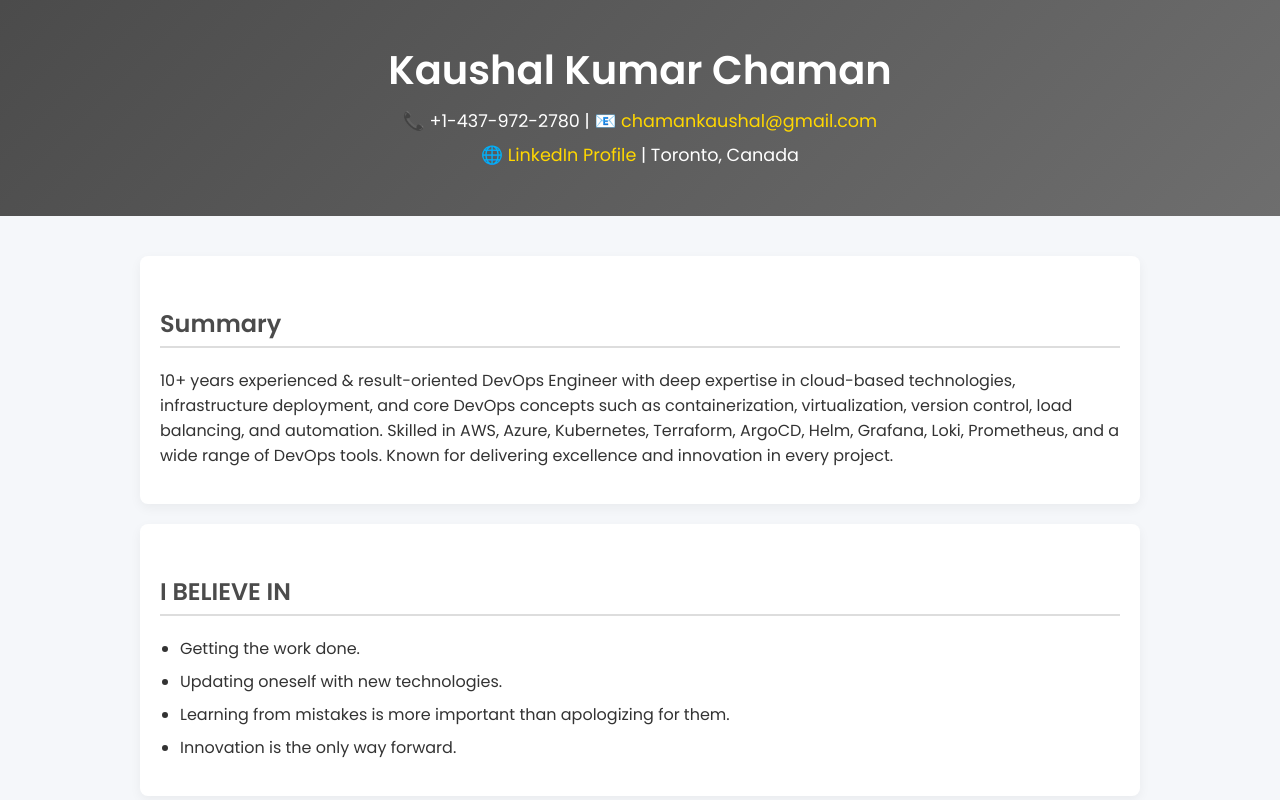
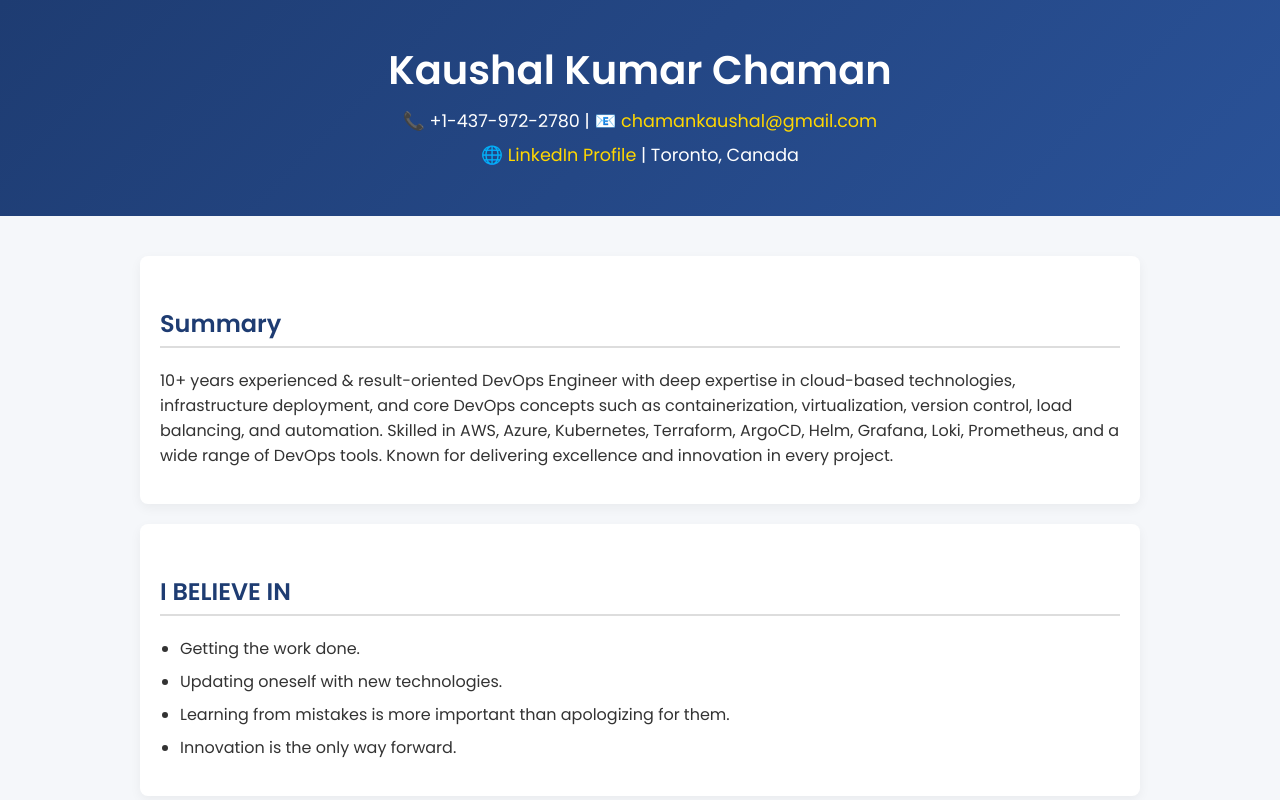
Before and after one commit to chaman53/kaushalchaman, a plain HTML site: page index.html in a window 1280 px wide. Shown: the top 800 px of the page. Drawn offline with Linux system fonts and the light colour scheme.

Commit message:
Update index.html

```diff
--- a/index.html
+++ b/index.html
@@ -15,7 +15,7 @@
             color: #333;
         }
         header {
-            background: linear-gradient(135deg, #4b4b4b, #6e6e6e); /* Grey gradient */
+            background: linear-gradient(135deg, #1e3c72, #2a5298);
             color: white;
             text-align: center;
             padding: 40px 20px;
@@ -38,7 +38,7 @@
             padding: 20px;
         }
         h2 {
-            color: #4b4b4b;
+            color: #1e3c72;
             border-bottom: 2px solid #ddd;
             padding-bottom: 5px;
             margin-top: 30px;
@@ -65,7 +65,7 @@
             text-align: center;
             padding: 15px;
             font-size: 0.9em;
-            background: #4b4b4b; /* Matching footer grey */
+            background: #1e3c72;
             color: white;
             margin-top: 30px;
         }
```
